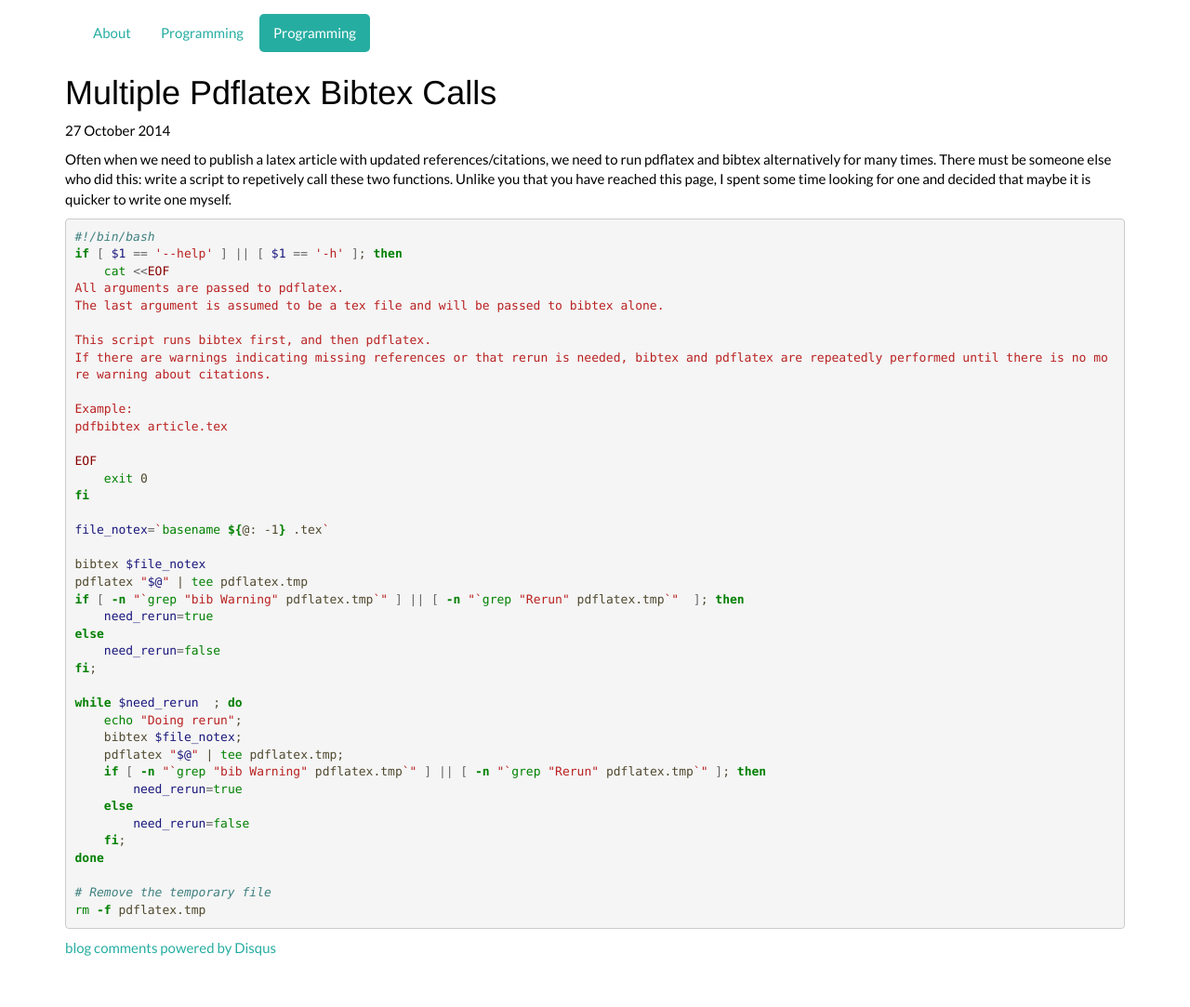
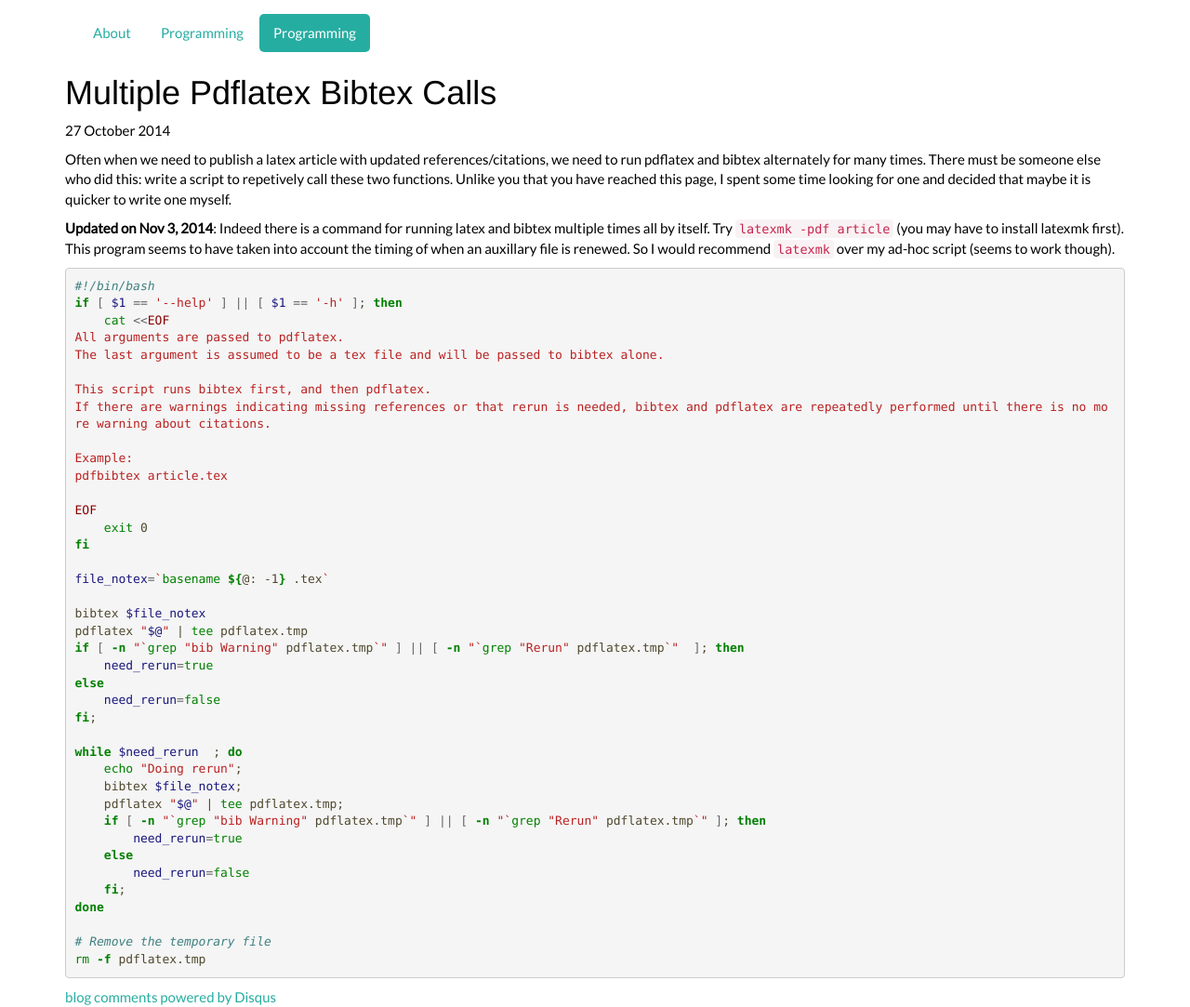
Before and after one commit to kitchoi/kitchoi.github.io, a Jekyll site: the page built from _posts/2014-10-27-Multiple-pdflatex-bibtex-calls.md, in a window 1280 px wide. Shown: the whole page at 93% size. Built offline with Jekyll 4.4.1, drawn with Linux system fonts in a browser that asks for light colours; comment, search, counter and statistics services are not loaded; before the commit the page ends 1030 px from its top, so only the background shows below that.

Commit message:
Update comment for pdfbibtex post

```diff
--- a/_posts/2014-10-27-Multiple-pdflatex-bibtex-calls.md
+++ b/_posts/2014-10-27-Multiple-pdflatex-bibtex-calls.md
@@ -3,7 +3,9 @@ layout: post
 category: programming
 ---
 
-Often when we need to publish a latex article with updated references/citations, we need to run pdflatex and bibtex alternatively for many times.  There must be someone else who did this: write a script to repetively call these two functions.  Unlike you that you have reached this page, I spent some time looking for one and decided that maybe it is quicker to write one myself.
+Often when we need to publish a latex article with updated references/citations, we need to run pdflatex and bibtex alternately for many times.  There must be someone else who did this: write a script to repetively call these two functions.  Unlike you that you have reached this page, I spent some time looking for one and decided that maybe it is quicker to write one myself.
+
+**Updated on Nov 3, 2014**: Indeed there is a command for running latex and bibtex multiple times all by itself. Try <code>latexmk -pdf article</code> (you may have to install latexmk first).  This program seems to have taken into account the timing of when an auxillary file is renewed.  So I would recommend <code>latexmk</code> over my ad-hoc script (seems to work though).
 
 {% highlight bash %}
 #!/bin/bash
```
